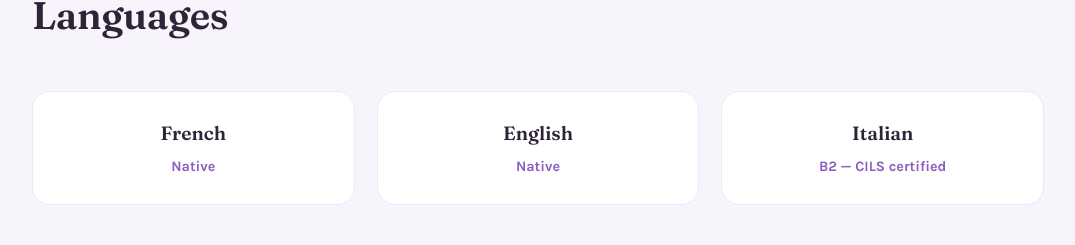
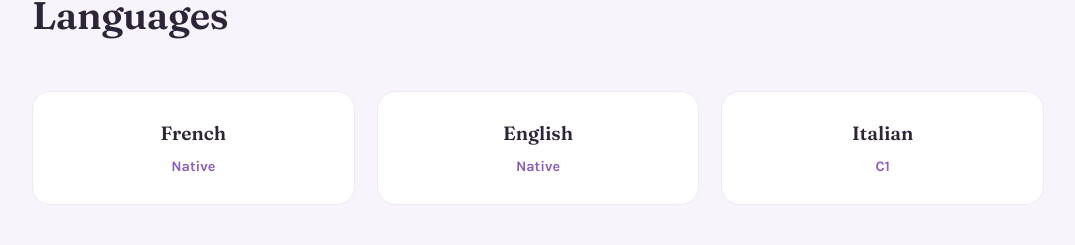
Before and after one commit to Ivanemaeva/Ivanemaeva.github.io, a plain HTML site: page index.html in a window 1280 px wide. Shown: the part 2664-2909 px from the top of the page, without its empty margins (102-1177 px from the left). Drawn offline with Linux system fonts and the light colour scheme.

Commit message:
Update index.html

```diff
--- a/index.html
+++ b/index.html
@@ -428,7 +428,7 @@
         </div>
         <div class="lang">
           <div class="name">Italian</div>
-          <div class="level">B2 — CILS certified </div>
+          <div class="level">C1 </div>
         </div>
       </div>
     </div>
```
